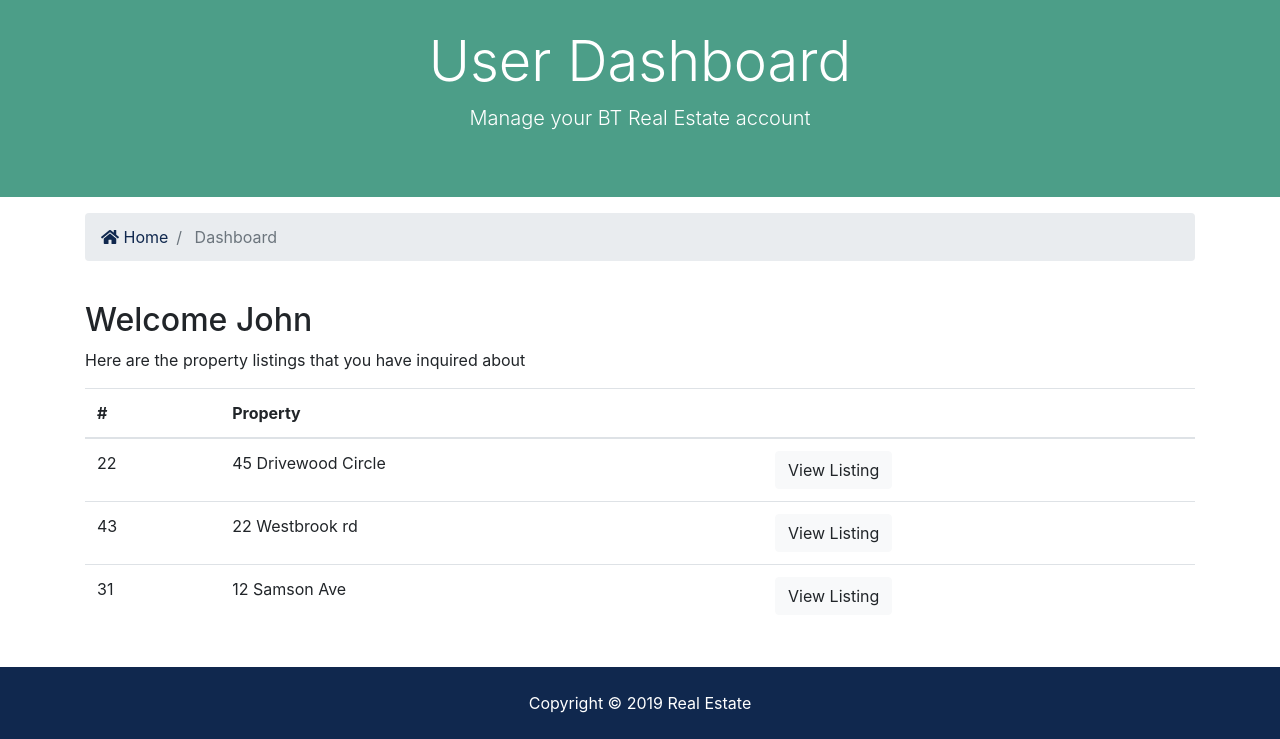
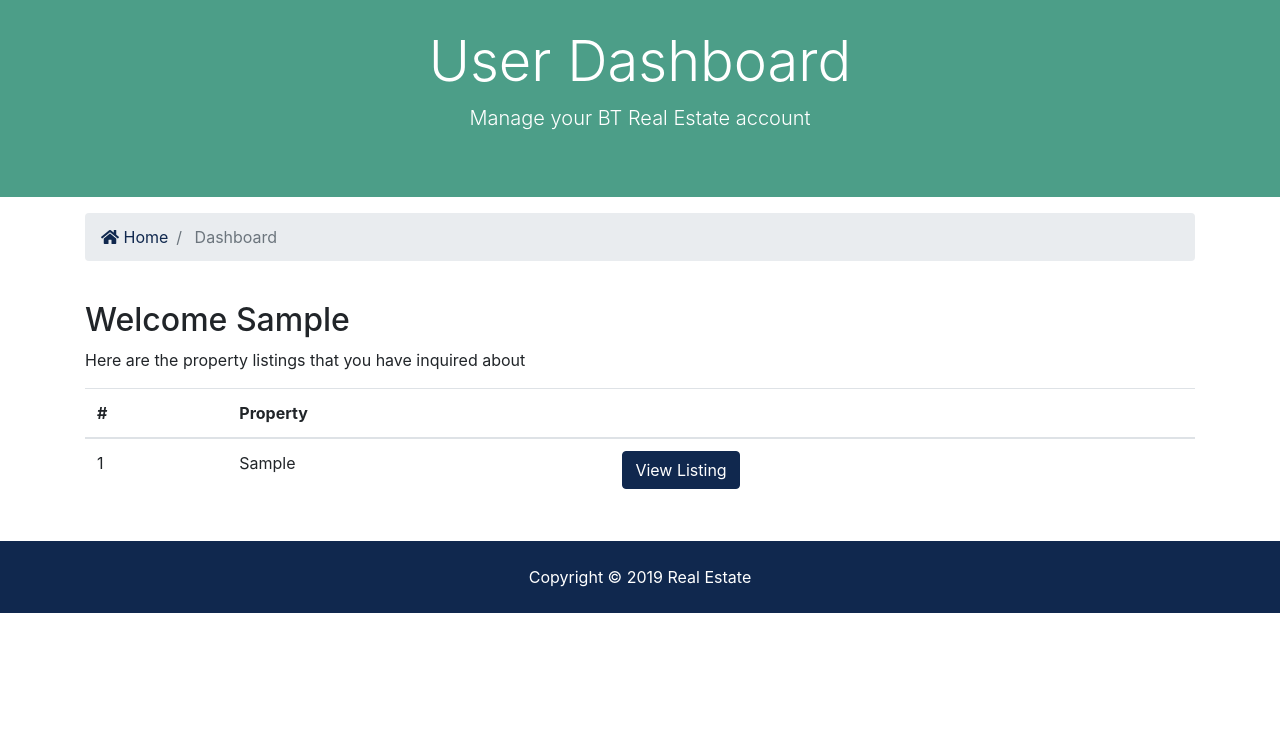
Before and after one commit to Victor-Fiamoncini/realtor-manager, a Django app: page /accounts/dashboard in a window 1280 px wide. Shown: the part 162-901 px from the top of the page. After the commit the page ends 775 px from the top, so only its background shows below. Run offline with Django 3.2, Linux system fonts and the light colour scheme; a user stored in the database is signed in; tables that the repository leaves empty hold one stand-in row (values such as "Sample post"); some libraries are stand-ins or nearby versions.

Commit message:
Dashboard view

```diff
--- a/accounts/views.py
+++ b/accounts/views.py
@@ -2,6 +2,7 @@
 from django.shortcuts import render, redirect
 from django.contrib import messages, auth
 from django.contrib.auth.models import User
+from contacts.models import Contact
 
 # Register
 def register(request):
@@ -65,4 +66,8 @@ def logout(request):
 
 # Dashboard
 def dashboard(request):
-	return render(request, 'accounts/dashboard.html')
+	user_contacts = Contact.objects.order_by('-contact_date').filter(user_id=request.user.id)
+	context = {
+		'contacts': user_contacts
+	}
+	return render(request, 'accounts/dashboard.html', context)
--- a/templates/accounts/dashboard.html
+++ b/templates/accounts/dashboard.html
@@ -36,7 +36,8 @@
     <div class="container">
       <div class="row">
         <div class="col-md-12">
-          <h2>Welcome John</h2>
+          <h2>Welcome {{ user.first_name }}</h2>
+					{% if contacts %}
 						<p>Here are the property listings that you have inquired about</p>
 						<table class="table">
 							<thead>
@@ -47,29 +48,25 @@
 								</tr>
 							</thead>
 							<tbody>
+								{% for contact in contacts %}
 									<tr>
-                <td>22</td>
-                <td>45 Drivewood Circle</td>
+										<td>{{ contact.id }}</td>
+										<td>{{ contact.listing }}</td>
 										<td>
-                  <a class="btn btn-light" href="#">View Listing</a>
+											<a
+												class="btn btn-primary"
+												href="{% url 'listing' contact.listing_id %}"
+											>
+												View Listing
+											</a>
 										</td>
 									</tr>
-              <tr>
-                <td>43</td>
-                <td>22 Westbrook rd</td>
-                <td>
-                  <a class="btn btn-light" href="#">View Listing</a>
-                </td>
-              </tr>
-              <tr>
-                <td>31</td>
-                <td>12 Samson Ave</td>
-                <td>
-                  <a class="btn btn-light" href="#">View Listing</a>
-                </td>
-              </tr>
+								{% endfor %}
 							</tbody>
 						</table>
+					{% else %}
+						<p>You have not made any inquiries</p>
+					{% endif %}
         </div>
       </div>
     </div>
```
Lines whose indentation alone changed are shown as unchanged.
